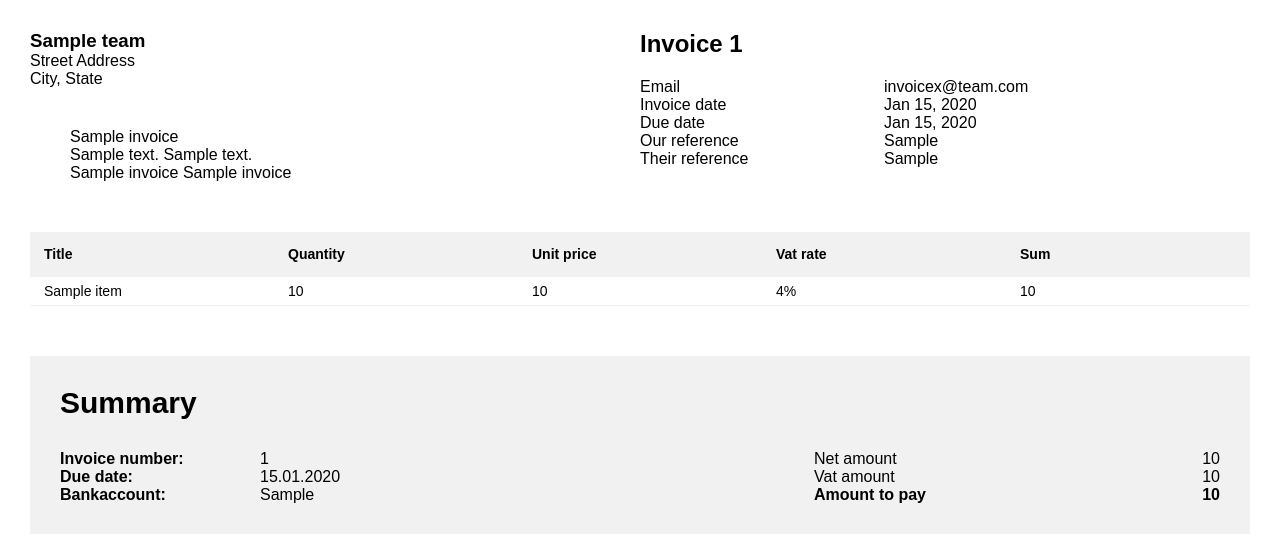
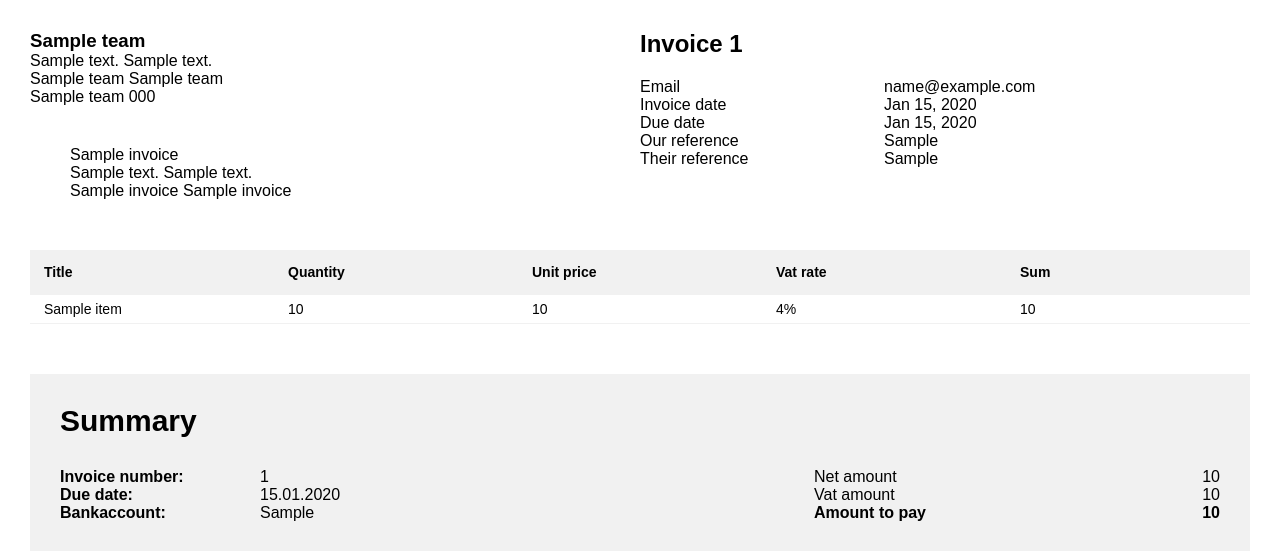
Before and after one commit to kripikroli/invoicex_d, a Django app: template apps/invoice/templates/pdf.html in a window 1280 px wide. Shown: the top 551 px of the page. Run offline with Django 3.2, Linux system fonts and the light colour scheme; the template is opened without the code that fills it: most values are stand-ins (such as "Sample title", 1, 10 or a date in 2020).

Commit message:
Added team fields and updated pdf template.

```diff
--- a/apps/invoice/templates/pdf.html
+++ b/apps/invoice/templates/pdf.html
@@ -162,8 +162,15 @@
             <div class="top-left">
                 <div class="invoicex">
                     <h3>{{ team.name }}</h3>
-                    <p>Street Address<p>
-                    <p>City, State<p>
+                    {% if team.address_line_1 or team.address_line_2 %}
+                        <p>{{ team.address_line_1 }} {{ team.address_line_2 }}<p>
+                    {% endif %}
+                    {% if team.city_name or team.state_name %}
+                        <p>{{ team.city_name }} {{ team.state_name }}<p>
+                    {% endif %}
+                    {% if team.country_name or team.zip_code %}
+                        <p>{{ team.country_name }} {{ team.zip_code }}<p>
+                    {% endif %}
                 </div>
 
                 <div class="client">
@@ -184,7 +191,7 @@
 
                 <div class="split">
                     <div class="split-left">Email</div>
-                    <div class="split-right">invoicex@team.com</div>
+                    <div class="split-right">{{ team.email }}</div>
                 </div>
 
                 <div class="split">
```
Also changed, not shown: apps/team/models.py (+7 -0 lines), apps/team/serializers.py (+9 -1 lines), apps/team/migrations/0003_auto_20210407_1351.py (added).
